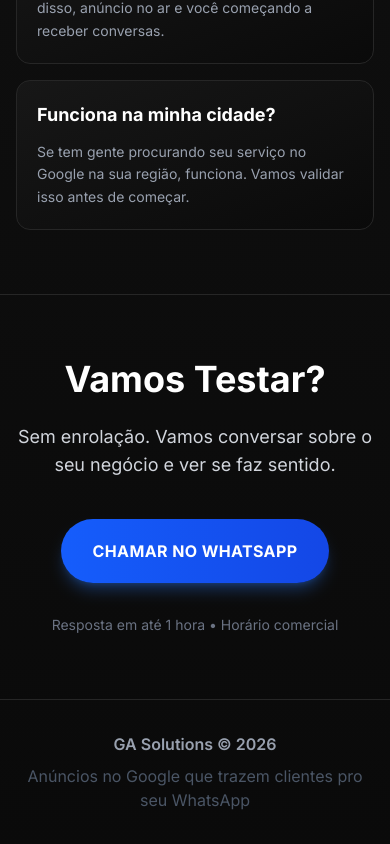
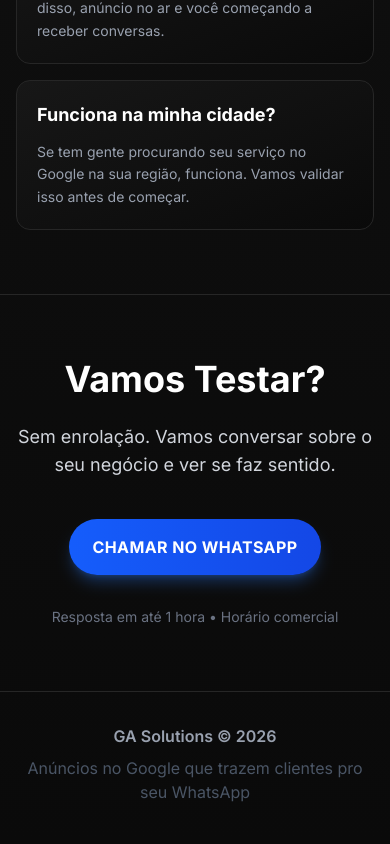
Before and after one commit to gustavoalvim41/ga-solutions, a Next.js app: page / in a window 390 px wide. Shown: the part 4675-5519 px from the top of the page. Built offline with nearby package versions, Linux system fonts and the light colour scheme.

Commit message:
update button

```diff
--- a/app/page.tsx
+++ b/app/page.tsx
@@ -403,7 +403,7 @@ export default function GASolutionsLanding() {
 
           <button
             onClick={handleWhatsAppClick}
-            className="inline-flex cursor-pointer items-center gap-2 rounded-full bg-gradient-to-r from-blue-600 to-blue-700 px-8 py-5 text-base font-bold tracking-wide uppercase shadow-lg shadow-blue-500/30 transition-colors hover:from-blue-700 hover:to-blue-800 sm:gap-3 sm:px-12 sm:py-7 sm:text-xl"
+            className="inline-flex cursor-pointer items-center gap-2 rounded-full bg-gradient-to-r from-blue-600 to-blue-700 px-6 py-4 text-base font-bold tracking-wide uppercase shadow-lg shadow-blue-500/30 transition-colors hover:from-blue-700 hover:to-blue-800 sm:gap-3 sm:px-12 sm:py-7 sm:text-xl"
           >
             Chamar no WhatsApp
           </button>
```
